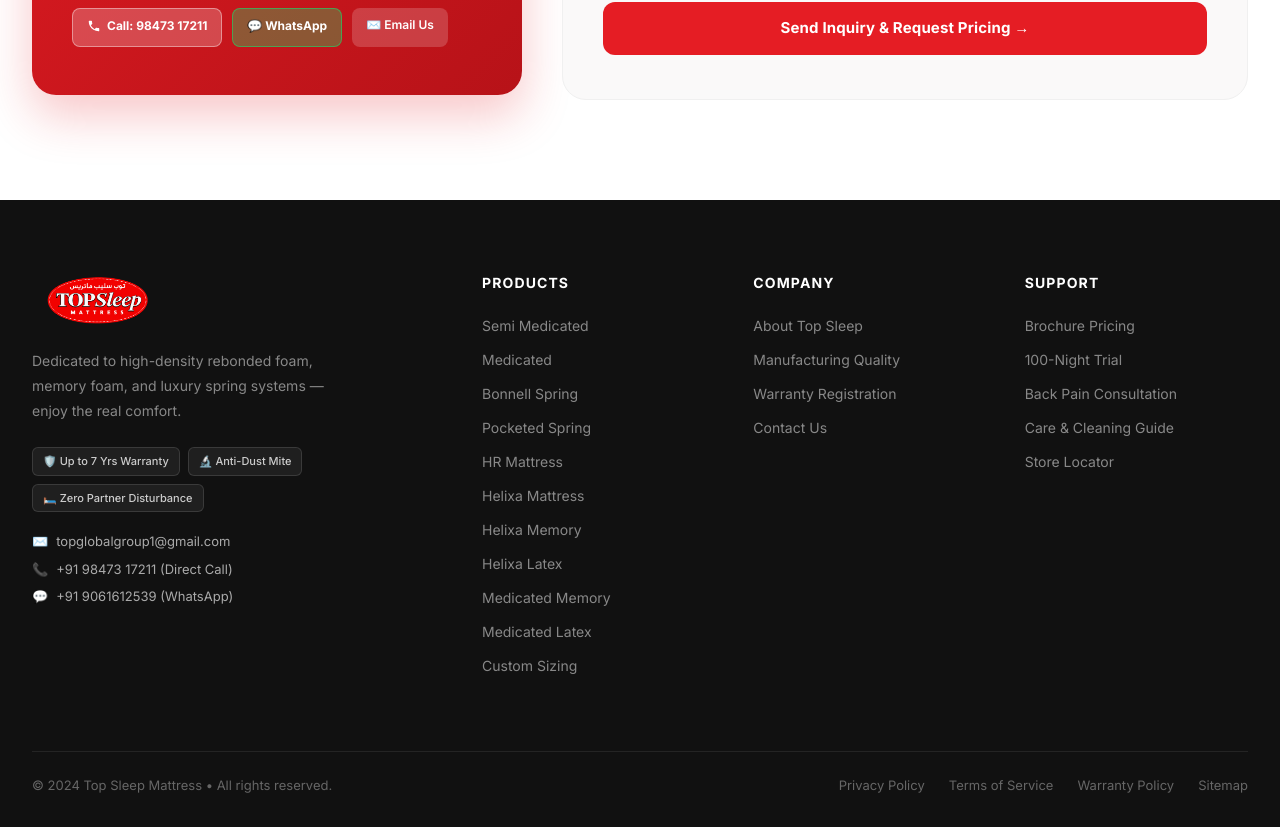
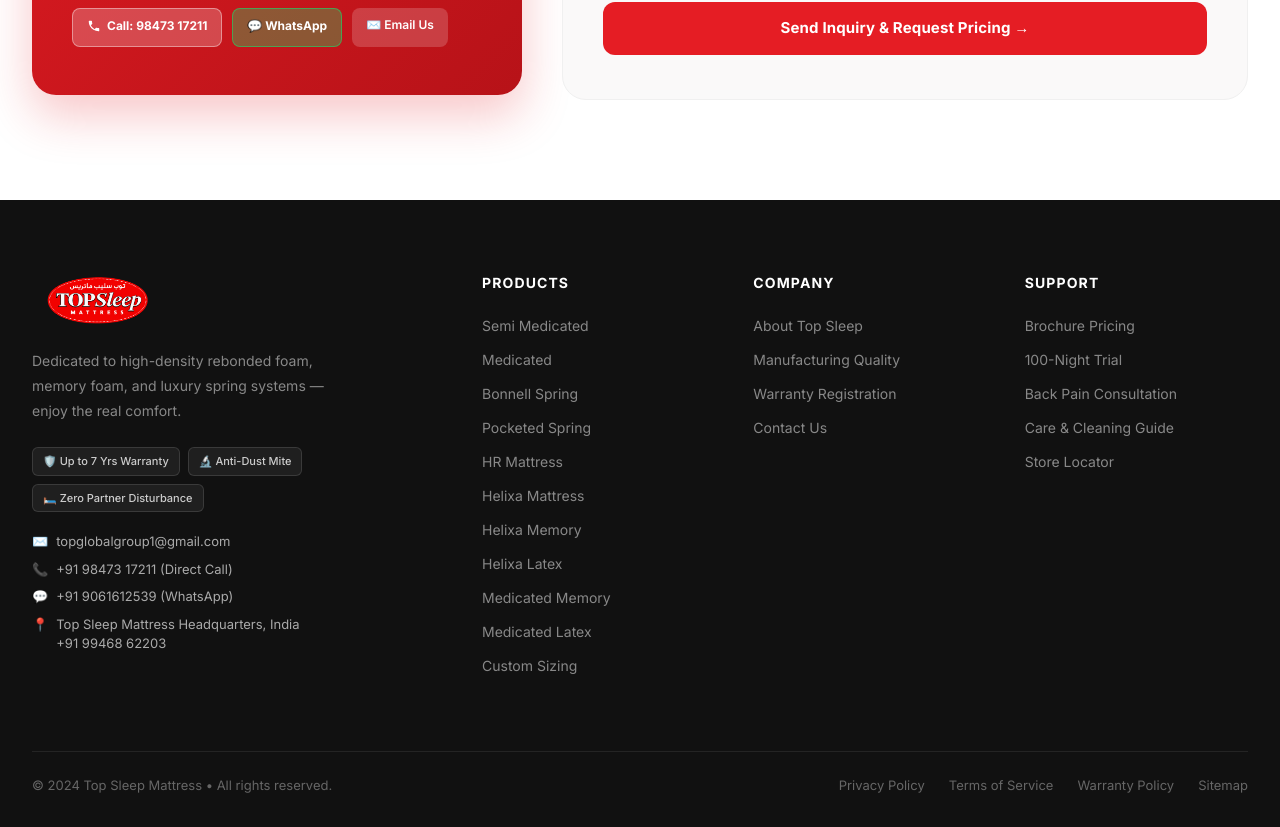
Before and after one commit to alinajaleelkavungal/topsleepmatress, a Next.js app: page / in a window 1280 px wide. Shown: the part 7340-8167 px from the top of the page. Built offline with nearby package versions, Linux system fonts and the light colour scheme; a web font is replaced by a local one.

Commit message:
added office details and number on contact page

```diff
--- a/components/Footer.tsx
+++ b/components/Footer.tsx
@@ -114,6 +114,21 @@
               >
                 <span>💬</span> <span>+91 9061612539 (WhatsApp)</span>
               </a>
+              <div style={{ color: '#aaa', display: 'flex', alignItems: 'flex-start', gap: '8px' }}>
+                <span>📍</span>
+                <div>
+                  <div>Top Sleep Mattress Headquarters, India</div>
+                  <a
+                    href="tel:+919946862203"
+                    id="footer-office-link"
+                    style={{ color: '#aaa', textDecoration: 'none', whiteSpace: 'nowrap', transition: 'color 0.2s' }}
+                    onMouseEnter={(e) => { ;(e.currentTarget as HTMLElement).style.color = '#fff' }}
+                    onMouseLeave={(e) => { ;(e.currentTarget as HTMLElement).style.color = '#aaa' }}
+                  >
+                    +91 99468 62203
+                  </a>
+                </div>
+              </div>
             </div>
           </div>
 
```
